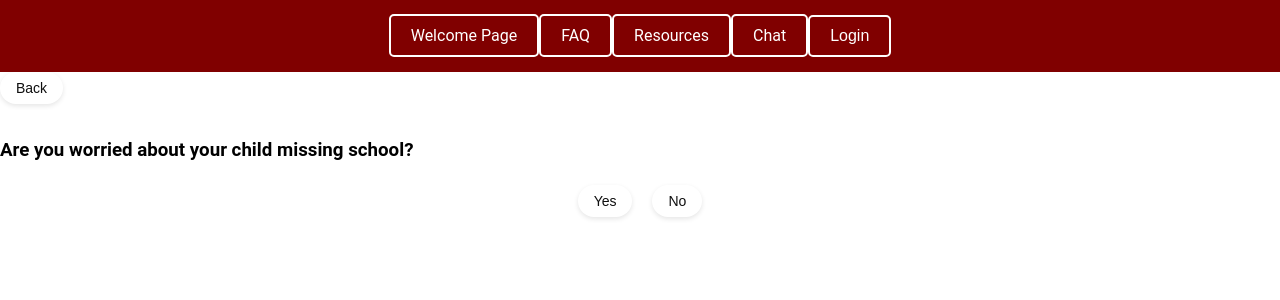
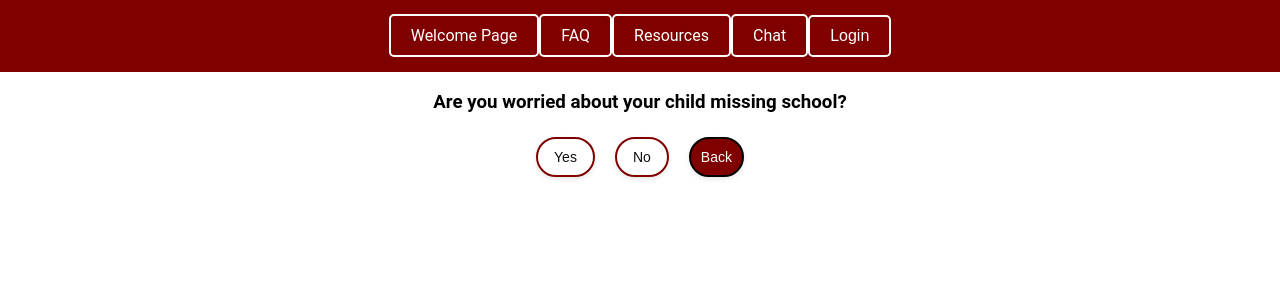
Before and after one commit to haynes418/TruencyTwo, a React (Create React App) app in the folder react-proj/: page /chat in a window 1280 px wide. Both pictures are taken after a click on the button "Yes". Shown: the top 300 px of the page. Built offline with nearby package versions, Linux system fonts and the light colour scheme.

Commit message:
Updated CSS, updated back button

```diff
--- a/react-proj/src/App.css
+++ b/react-proj/src/App.css
@@ -102,20 +102,30 @@ body {
   gap: 8px;
 }
 
+.button-container .Recall-button {
+  background-color: #800000;
+  color: white;
+  border: 2px solid black;
+  padding: 10px;
+  cursor: pointer;
+}
+
 .button-container button{
   background-color: transparent;
   color: rgb(15, 15, 15);
   font-size: 14px;
   padding: 8px 16px;
   border-radius: 30px;
-  border: none;
+  border: 2px solid maroon;
   cursor: pointer;
   transition: background-color 0.3s ease, color 0.3s ease;
   margin: 6px;
   box-shadow: 0 2px 5px rgba(0, 0, 0, 0.1);
 }
+
 .button-container button:hover {
   background-color: #0056b3;
+  border: 2px solid black;
   color: white;
 }
 
--- a/react-proj/src/App.js
+++ b/react-proj/src/App.js
@@ -70,20 +70,32 @@ const decisionTree = {
 
 const DecisionTreeComponent = ({ node }) => {
   const [currentNode, setCurrentNode] = useState(node);
+  const [history, setHistory] = useState([]); // Track previous nodes
   const navigate = useNavigate();
 
   const handleChoice = (choice) => {
-    if(currentNode.choices[choice].path){
+    if (currentNode.choices[choice].path) {
+      // If there's a path, navigate to it
       navigate(currentNode.choices[choice].path);
     } else {
+      // Otherwise, set the current node and save the previous node to history
+      setHistory([...history, currentNode]);
       setCurrentNode(currentNode.choices[choice]);
+    }
+  };
+
+  const handleRecall = () => {
+    if (history.length > 0) {
+      // Pop the last node from the history and set it as the current node
+      const previousNode = history[history.length - 1];
+      setHistory(history.slice(0, -1)); // Remove the last node from history
+      setCurrentNode(previousNode);
     }
   };
 
   return (
     <div className="screen">
-      <button onClick = {() => navigate(-1)} className="Back-button">Back</button>
-      <h3>{currentNode.question || currentNode.result}</h3>
+      <h3 className="button-container">{currentNode.question || currentNode.result}</h3>
       {currentNode.choices ? (
         <div className="button-container">
           {Object.keys(currentNode.choices).map((choice) => (
@@ -91,6 +103,10 @@ const DecisionTreeComponent = ({ node }) => {
               {choice}
             </button>
           ))}
+          {/* Conditionally render the Recall button based on history */}
+          {history.length > 0 && (
+            <button onClick={handleRecall} className="Recall-button">Back</button>
+          )}
         </div>
       ) : (
         <p>{currentNode.result}</p>
```
